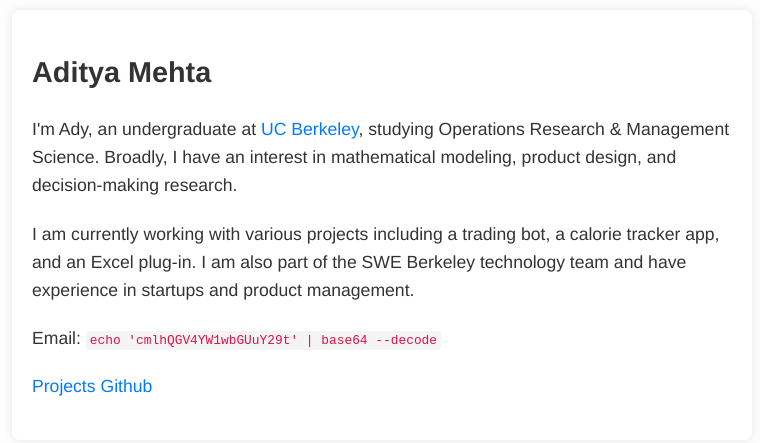
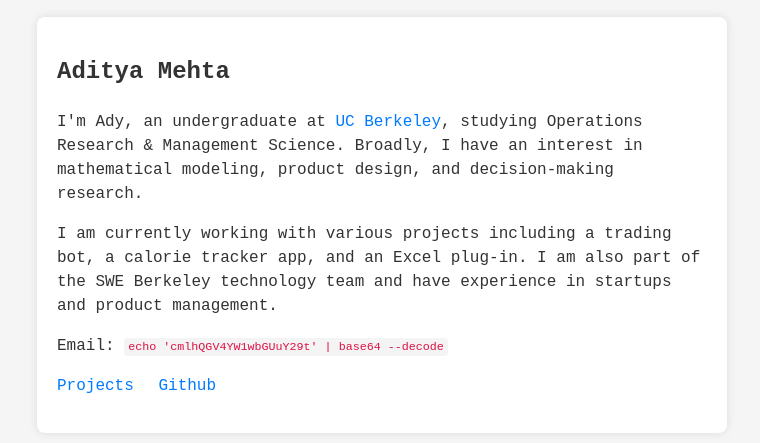
Before and after one commit to ady-bhai/gimmethatshiwebsite, a plain HTML site: page index.html in a window 1280 px wide. Shown: the part 175-618 px from the top of the page, without its empty margins (258-1018 px from the left). Drawn offline with Linux system fonts and the light colour scheme.

Commit message:
Update style.css

```diff
--- a/style.css
+++ b/style.css
@@ -1,6 +1,6 @@
 body {
-    font-family: 'Helvetica Neue', Helvetica, Arial, sans-serif;
-    background-color: #fdfdfd;
+    font-family: 'Courier New', Courier, monospace;
+    background-color: #f5f5f5;
     color: #333;
     display: flex;
     justify-content: center;
@@ -10,24 +10,23 @@ body {
 }
 
 .container {
-    max-width: 700px;
+    max-width: 650px;
+    padding: 20px;
     background: #fff;
-    padding: 20px;
     border-radius: 8px;
     box-shadow: 0 0 10px rgba(0, 0, 0, 0.1);
     text-align: left;
-    line-height: 1.6;
+    line-height: 1.5;
 }
 
 h1 {
-    font-size: 1.8em;
+    font-size: 1.5em;
+    font-weight: bold;
     margin-bottom: 20px;
-    font-weight: bold;
 }
 
 p {
-    margin-bottom: 20px;
-    font-size: 1.1em;
+    margin-bottom: 15px;
 }
 
 a {
@@ -46,3 +45,7 @@ code {
     font-size: 0.9em;
     color: #d14;
 }
+
+.container a + a {
+    margin-left: 15px;
+}
```
